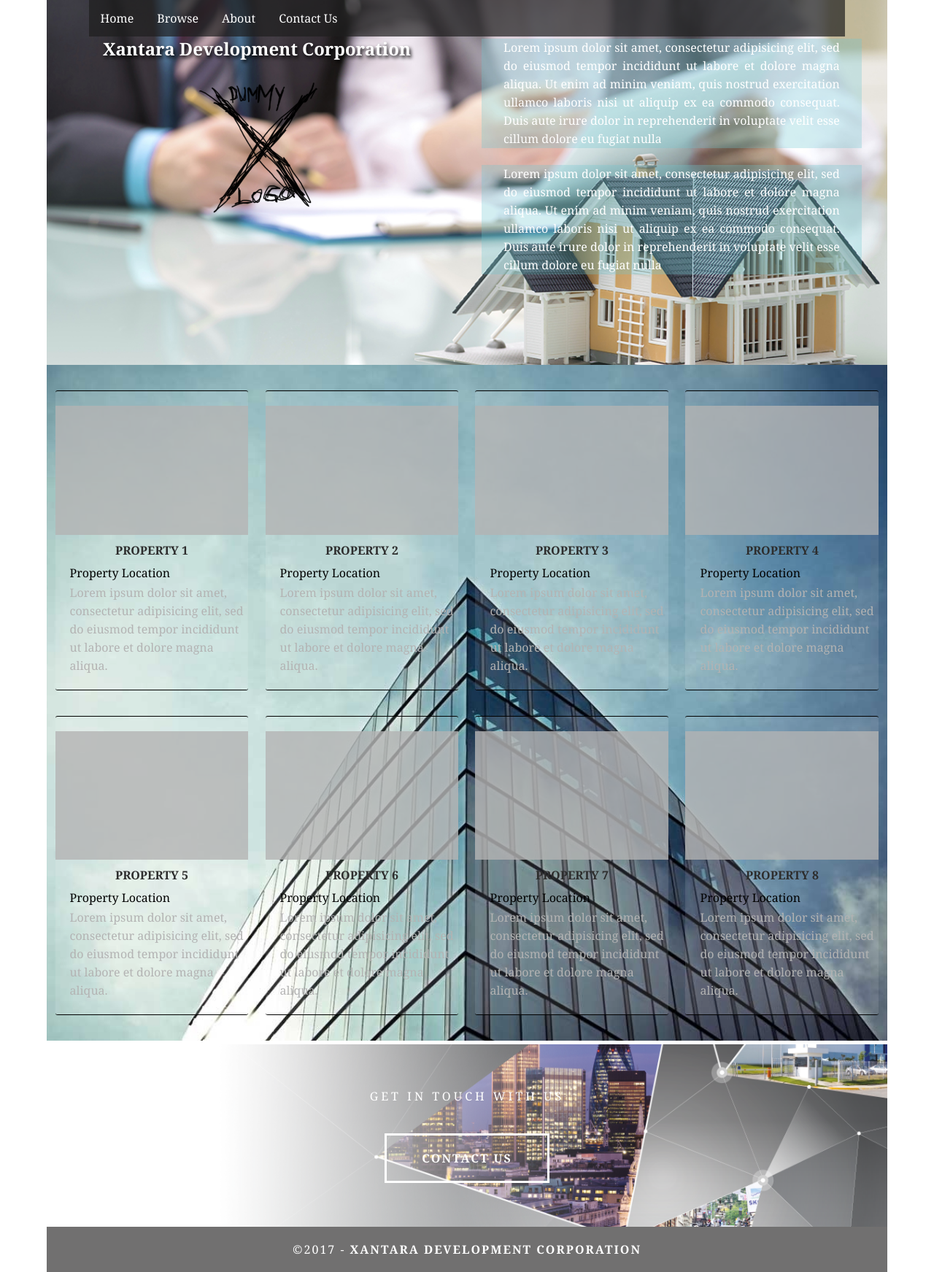
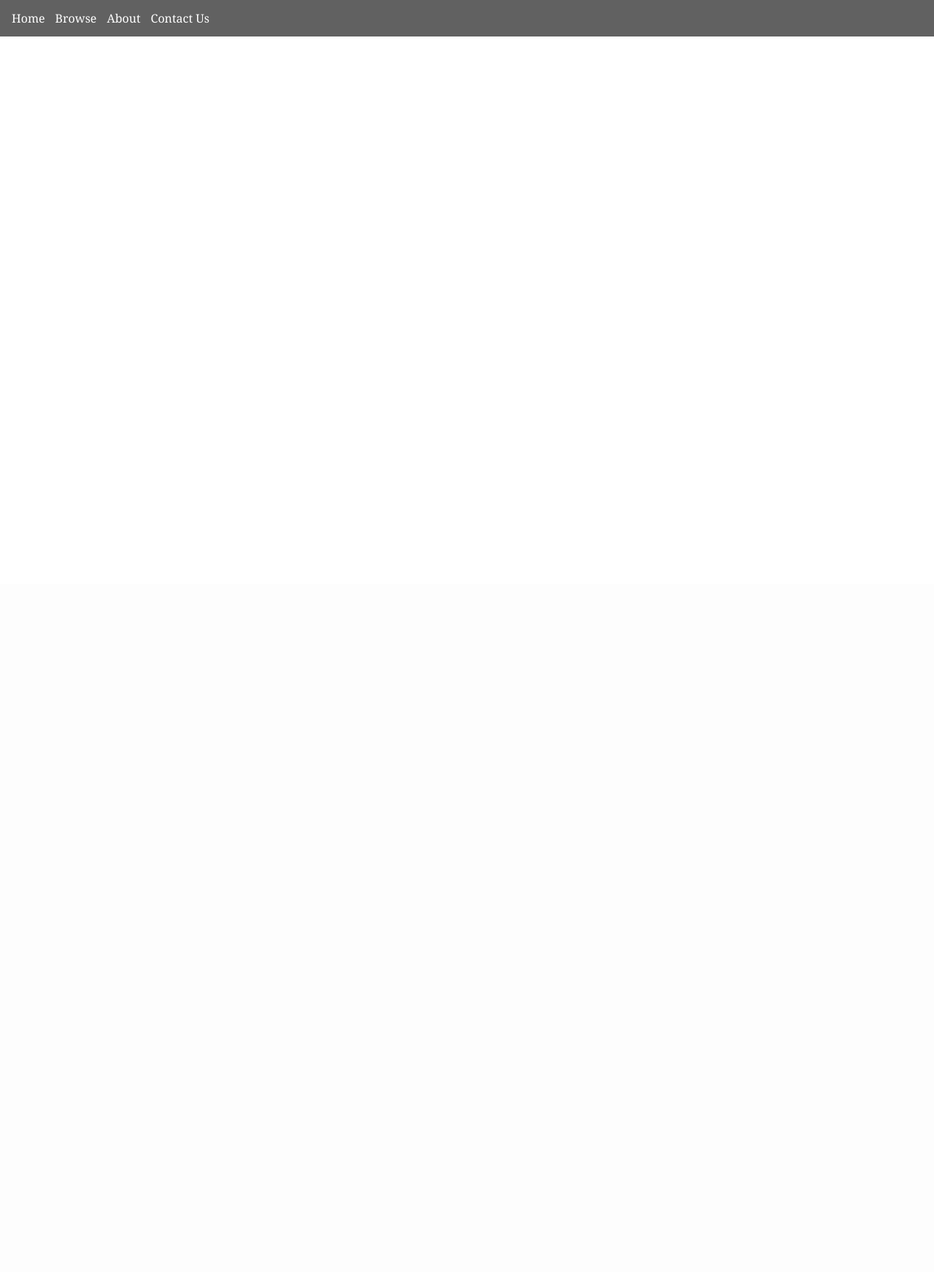
Before and after one commit to omgitsangelo/XIMEX, a PHP site: page /Untitled-1.html in a window 1280 px wide. Shown: the whole page at 73% size. After the commit the page ends 50 px from the top, so only its background shows below. Run offline with PHP 8.4, Linux system fonts and the light colour scheme.

Commit message:
Fixed the slideshow div. Fixed the annoying nav bar.

```diff
--- a/Xantara/Untitled-1.html
+++ b/Xantara/Untitled-1.html
@@ -15,6 +15,7 @@
 
 <!-- JQuery -->
 <script src="js/jquery-3.1.1.min.js"></script>
+<script src="js/slideshow.js"></script>
 <!-- End of JQuery -->
 
 </head>
@@ -22,6 +23,7 @@
 <!-- Main Container -->
 <div class="container">
   <!-- Header -->
+
   <div class="container" id="header-container">
   		<ul class="topnav">
   			<li><a id="home" class="tablinks">Home</a></li>
@@ -30,99 +32,53 @@
   			<li><a id="contactus" class="tablinks">Contact Us</a></li>
   		</ul>
   	</div>
-  <!-- Hero Section -->
-  <div class="about" id="1">
-  <section class="intro">
-    <div class="column">
-      <h2>Xantara Development Corporation</h2>
-    <img src="images/profile.png" alt="" class="profile"> </div>
-    <div class="column" id="translucent">
-      <p>Lorem ipsum dolor sit amet, consectetur adipisicing elit, sed do eiusmod tempor incididunt ut labore et dolore magna aliqua. Ut enim ad minim veniam, quis nostrud exercitation ullamco laboris nisi ut aliquip ex ea commodo consequat. Duis aute irure dolor in reprehenderit in voluptate velit esse cillum dolore eu fugiat nulla </p>
-      <p>Lorem ipsum dolor sit amet, consectetur adipisicing elit, sed do eiusmod tempor incididunt ut labore et dolore magna aliqua. Ut enim ad minim veniam, quis nostrud exercitation ullamco laboris nisi ut aliquip ex ea commodo consequat. Duis aute irure dolor in reprehenderit in voluptate velit esse cillum dolore eu fugiat nulla</p>
+
+  <!-- Slideshow Section -->
+
+  <div id="slideshow-container" class="row slideshow-container">
+
+    <!-- About Us Slide -->
+    <div class="mySlides fade">
+      <div class="text">
+        <span class="dot" onclick="currentSlide(1)"></span>
+        <span class="dot" onclick="currentSlide(2)"></span>
+        <span class="dot" onclick="currentSlide(3)"></span>
+      </div>
     </div>
-      </section>
-	  </div>
-  <!-- Stats Gallery Section -->
-  <div id="2" class="browse">
-   <div class="gallery">
-     <div class="thumbnail"> <a href="#"><img src="images/bkg_06.jpg" alt="" width="2000" class="cards"/></a>
-       <h4>PROPERTY 1</h4>
-       <p class="tag">Property Location</p>
-       <p class="text_column">Lorem ipsum dolor sit amet, consectetur adipisicing elit, sed do eiusmod tempor incididunt ut labore et dolore magna aliqua.</p>
-     </div>
-     <div class="thumbnail"> <a href="#"><img src="images/bkg_06.jpg" alt="" width="2000" class="cards"/></a>
-       <h4>PROPERTY 2</h4>
-       <p class="tag">Property Location</p>
-       <p class="text_column">Lorem ipsum dolor sit amet, consectetur adipisicing elit, sed do eiusmod tempor incididunt ut labore et dolore magna aliqua.</p>
+    <!-- End of About Us Slide -->
+
+    <!-- Start of the Gallery Slide -->
+    <div class="mySlides fade">
+
+      <div class="text">
+        <span class="dot" onclick="currentSlide(1)"></span>
+        <span class="dot" onclick="currentSlide(2)"></span>
+        <span class="dot" onclick="currentSlide(3)"></span>
+      </div>
     </div>
-    <div class="thumbnail"> <a href="#"><img src="images/bkg_06.jpg" alt="" width="2000" class="cards"/></a>
-      <h4>PROPERTY 3</h4>
-      <p class="tag">Property Location</p>
-      <p class="text_column">Lorem ipsum dolor sit amet, consectetur adipisicing elit, sed do eiusmod tempor incididunt ut labore et dolore magna aliqua.</p>
+    <!-- End of Gallery Slide -->
+
+    <!-- Start of Contact Us Slide -->
+
+    <div class="mySlides fade">
+
+      <div class="text">
+        <span class="dot" onclick="currentSlide(1)"></span>
+        <span class="dot" onclick="currentSlide(2)"></span>
+        <span class="dot" onclick="currentSlide(3)"></span>
+      </div>
     </div>
-    <div class="thumbnail"> <a href="#"><img src="images/bkg_06.jpg" alt="" width="2000" class="cards"/></a>
-      <h4>PROPERTY 4</h4>
-      <p class="tag">Property Location</p>
-      <p class="text_column">Lorem ipsum dolor sit amet, consectetur adipisicing elit, sed do eiusmod tempor incididunt ut labore et dolore magna aliqua.</p>
-    </div>
-    <div class="thumbnail"> <a href="#"><img src="images/bkg_06.jpg" alt="" width="2000" class="cards"/></a>
-      <h4>PROPERTY 5</h4>
-      <p class="tag">Property Location</p>
-      <p class="text_column">Lorem ipsum dolor sit amet, consectetur adipisicing elit, sed do eiusmod tempor incididunt ut labore et dolore magna aliqua.</p>
-    </div>
-    <div class="thumbnail"> <a href="#"><img src="images/bkg_06.jpg" alt="" width="2000" class="cards"/></a>
-      <h4>PROPERTY 6</h4>
-      <p class="tag">Property Location</p>
-      <p class="text_column">Lorem ipsum dolor sit amet, consectetur adipisicing elit, sed do eiusmod tempor incididunt ut labore et dolore magna aliqua.</p>
-    </div>
-    <div class="thumbnail"> <a href="#"><img src="images/bkg_06.jpg" alt="" width="2000" class="cards"/></a>
-      <h4>PROPERTY 7</h4>
-      <p class="tag">Property Location</p>
-      <p class="text_column">Lorem ipsum dolor sit amet, consectetur adipisicing elit, sed do eiusmod tempor incididunt ut labore et dolore magna aliqua.</p>
-    </div>
-    <div class="thumbnail"> <a href="#"><img src="images/bkg_06.jpg" alt="" width="2000" class="cards"/></a>
-      <h4>PROPERTY 8</h4>
-      <p class="tag">Property Location</p>
-      <p class="text_column">Lorem ipsum dolor sit amet, consectetur adipisicing elit, sed do eiusmod tempor incididunt ut labore et dolore magna aliqua.</p>
+    <div class="prev-next">
+      <a class="prev" onclick="plusSlides(-1)">&#10094;</a>
+      <a class="next" onclick="plusSlides(1)">&#10095;</a>
     </div>
   </div>
-  </div>
+	</div>
+
+  <!-- Starts Gallery Section -->
+
   <!-- Footer Section -->
-  <footer id="contact">
-    <p class="hero_header">GET IN TOUCH WITH US</p>
-    <div class="button">CONTACT US </div>
-  </footer>
-  <!-- Copyrights Section -->
-  <div class="copyright">&copy;2017 - <strong>XANTARA DEVELOPMENT CORPORATION</strong></div>
-</div>
+
 <!-- Main Container Ends -->
-
-<!-- Script for Same Page Navigation -->
-<script>
-		$("#home").click(function() {
-			$('html, body').animate({
-				scrollTop: $("#1").offset().top
-			}, 2000);
-		});
-
-		$("#browse").click(function() {
-			$('html, body').animate({
-				scrollTop: $("#2").offset().top
-			}, 2000);
-		});
-
-		$("#about").click(function() {
-			$('html, body').animate({
-				scrollTop: $("#1").offset().top
-			}, 2000);
-		});
-
-		$("#contactus").click(function() {
-			$('html, body').animate({
-				scrollTop: $("#contact").offset().top
-			}, 2000);
-		});
-	</script>
-	<!-- End of Same Page Navigation Script -->
 </body>
 </html>
--- a/Xantara/css/Grid.css
+++ b/Xantara/css/Grid.css
@@ -1,34 +1,31 @@
 @charset "UTF-8";
 /* Body */
+html{
+	height: 100%;
+}
 body {
+	height: 100%;
 	font-family: Cambria, "Hoefler Text", "Liberation Serif", Times, "Times New Roman", serif;
 	background-color: #FFFFFF;
 	margin: 0;
 }
+.browse {
+	height: 100%;
+	width: 100%;
+}
+.header-container {
+	z-index: 1;
+	width: 100%;
+	position: fixed;
+	background-color: rgba(255, 255, 255, 0.5);
+  padding: 0;
+  margin: 0;
+}
 /* Container */
 .container {
-	width: 90%;
-	margin-left: auto;
-	margin-right: auto;
+	width: 100%;
+	margin: 0;
 	background-color: #FFFFFF;
-}
-/* Header */
-header {
-	width: 100%;
-	height: 8%;
-	background-color: #5D5E5D;
-	border-bottom: 1px solid #353635;
-}
-.logo {
-	color: #fff;
-	font-weight: bold;
-	margin-left: auto;
-	letter-spacing: 4px;
-	margin-right: auto;
-	text-align: center;
-	padding-top: 15px;
-	line-height: 2em;
-	font-size: 22px;
 }
 .hero_header {
 	color: #FFFFFF;
@@ -38,7 +35,7 @@ header {
 }
 /* About Section */
 .text_column {
-	width: 90%;
+	width: 100%;
 	text-align: left;
 	font-weight: lighter;
 	line-height: 25px;
@@ -50,18 +47,16 @@ header {
 .gallery {
 	clear: both;
 	display: inline-block;
+	height: 100%;
 	width: 100%;
 	background-image: url(../images/browsewallpaper.jpg);
-	background-attachment: fixed;
   background-position: center;
   background-repeat: no-repeat;
   background-size: cover;
 	/* [disabled]min-width: 400px;
 */
-	padding-bottom: 35px;
-	padding-top: 0px;
-	margin-top: -5px;
-	margin-bottom: 0px;
+	padding: 0;
+	margin: 0;
 }
 .thumbnail {
 	width: 23%;
@@ -92,19 +87,23 @@ header {
 	padding-left: 20px;
 }
 /* More info */
+.about{
+	height: 100%;
+}
 .intro {
 	background-image: url("../images/aboutushome.jpg");
-	min-height: 500px;
 	background-attachment: fixed;
 	background-position: center;
   background-repeat: no-repeat;
   background-size: cover;
+	height: 100%;
 }
 
 .column {
 	width: 50%;
 	text-align: center;
 	padding-top: 30px;
+	margin-top: 10%;
 	float: left;
 }
 .intro .column h2 {
@@ -170,17 +169,18 @@ header {
 	color: #FFFFFF;
 	text-transform: uppercase;
 	font-weight: lighter;
-	letter-spacing: 2px;
+	letter-spacing: 4px;
 	border-top-width: 2px;
 }
-footer {
-	background-image: url(../images/footerbackground.png);
+#contact {
+	background-image: url("../images/footerbackground.png");
 	background-attachment: fixed;
   background-position: center;
   background-repeat: no-repeat;
   background-size: cover;
-	padding-top: 60px;
-	padding-bottom: 60PX;
+	padding-top: 22%;
+	text-align: center;
+	height: 100%;
 }
 .intro {
 	display: inline-block;
@@ -200,29 +200,128 @@ footer {
 /* Navigation Bar */
 ul.topnav {
   list-style-type: none;
-    margin: 0;
-    padding: 0;
 	background-color: rgba(30,30,30,0.7);
 	position: fixed;
-	width: 81%;
+	width: 100%;
 	z-index: 500;
+	margin: 0;
+	padding: 14px 16px;
 }
 ul.topnav li {
 float: left;
+margin: 0;
 }
 ul.topnav li a {
     display: inline-block;
     color: white;
     text-align: center;
-    padding: 14px 16px;
     text-decoration: none;
+		padding-right: 14px;
 		margin: 0;
 }
 ul.topnav li a:hover:not(.active) {
 	background-color: #111;
+
 }
 /* End of Navigation Bar */
 
+
+
+/* Slideshow container */
+.slideshow-container {
+	height: 100%;
+	position: relative;
+}
+
+/* Image Holders */
+.mySlides {
+	width: 100%;
+	height: 100%;
+	background-size: cover;
+}
+
+
+/* Next & previous buttons */
+.prev-next {
+  display: table-cell;
+  width: 10%;
+  height: 100%;
+}
+
+.prev, .next {
+  cursor: pointer;
+  position: absolute;
+  top: 0%;
+  width: 10%;
+  height: 100%;
+  transition: 0.6s ease;
+  border-radius: 0 3px 3px 0;
+}
+
+a.prev, a.next {
+  position: float;
+  font-weight: bold;
+  vertical-align:middle;
+  text-align:center;
+  font-size: 50px;
+  color: white;
+  padding-top: 25%;
+}
+
+a.prev:hover, a.next:hover {
+  color: rgba(0,0,0,1);
+}
+/* Position the "next button" to the right */
+.next {
+  right: 0;
+  border-radius: 3px 0 0 3px;
+}
+
+/* Caption text */
+.text {
+  color: #f2f2f2;
+  font-size: 15px;
+  padding: 8px 12px;
+  position: absolute;
+  bottom: 8px;
+  width: 100%;
+  text-align: center;
+}
+
+/* The dots/bullets/indicators */
+.dot {
+  cursor:pointer;
+  height: 13px;
+  width: 13px;
+  margin: 0 2px;
+  background-color: #bbb;
+  border-radius: 50%;
+  display: inline-block;
+  transition: background-color 0.6s ease;
+}
+
+.active, .dot:hover {
+  background-color: #717171;
+}
+
+/* Fading animation */
+.fade {
+  -webkit-animation-name: fade;
+  -webkit-animation-duration: 1.5s;
+  animation-name: fade;
+  animation-duration: 1.5s;
+}
+
+@-webkit-keyframes fade {
+  from {opacity: .4}
+  to {opacity: 1}
+}
+
+@keyframes fade {
+  from {opacity: .4}
+  to {opacity: 1}
+}
+								/* End of Slideshow Feature */
 
 /* Mobile */
 @media (max-width: 320px) {
@@ -254,8 +353,7 @@ ul.topnav li a:hover:not(.active) {
 	margin-top: 0px;
 }
 .hero_header {
-	padding-left: 10px;
-	padding-right: 10px;
+	width: 100%;
 	line-height: 22px;
 	text-align: center;
 }
```
Lines whose indentation alone changed are shown as unchanged.
